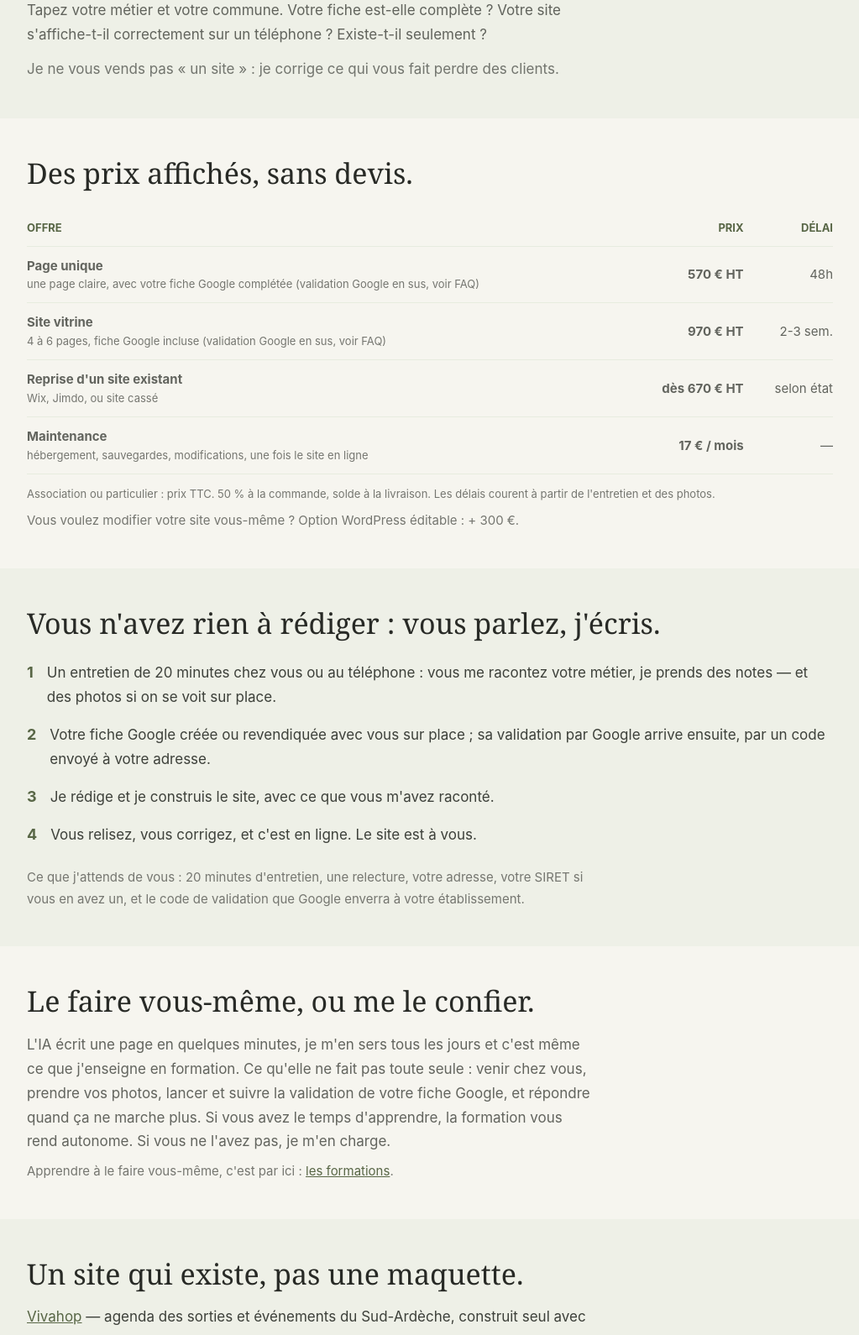
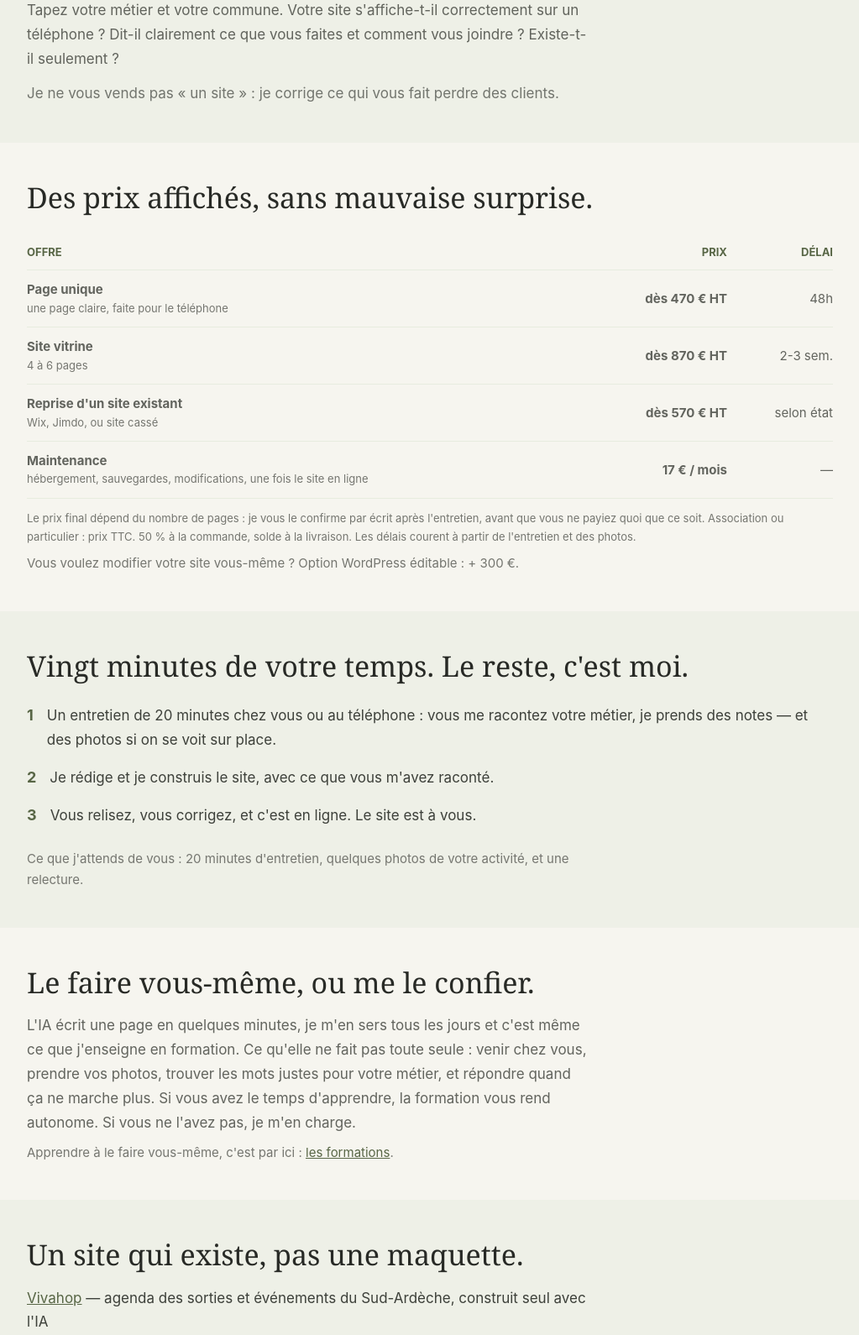
Before and after one commit to vincent-herm/opentek, an Astro site: page /site-internet in a window 1280 px wide. Shown: the part 606-2196 px from the top of the page at 84% size, without its empty margins (128-1151 px from the left). Built offline with nearby package versions, Linux system fonts and the light colour scheme; Astro itself is replaced by a stand-in of ours.

Commit message:
Site internet : fiche Google abandonnée, nouveaux prix, nouvelle accroche
La fiche Google imposait un délai hors de contrôle (la validation par
Google, déjà source de la contradiction sur les 48 h), la collecte du
SIRET et d'un code de validation, et une étape entière du processus.

- Fiche Google retirée de la page, de l'accueil, de Qui suis-je et du
  bloc sur-mesure ; le processus passe de quatre à trois étapes.
- Nouveaux prix, tous en "dès" : page unique 470 €, site vitrine 870 €,
  reprise 570 €, maintenance inchangée à 17 €/mois. "Sans devis" devient
  "sans mauvaise surprise", avec la précision que le prix final est
  confirmé par écrit après l'entretien : un "dès" promet un minimum.
- L'accroche "Vous n'avez rien à rédiger : vous parlez, j'écris"
  décrivait la méthode ; "Vingt minutes de votre temps. Le reste, c'est
  moi." dit ce que le client donne et ce qu'il reçoit.

Co-Authored-By: Claude Sonnet 5.5 <noreply@anthropic.com>

```diff
--- a/src/content/index.json
+++ b/src/content/index.json
@@ -13,7 +13,7 @@
       { "titre": "Formation IA", "texte": "De l'initiation à l'autonomie : N1 à N5, en inter ou intra, finançable OPCO/FIFPL/AGEFICE.", "critere": "Pour vous si vous voulez maîtriser les outils et gagner du temps dès le lendemain.", "lien": "/formation/" },
       { "titre": "Certification IA", "texte": "RS7344 — une formation qui prépare à une certification professionnelle, financement CPF en cours de référencement.", "critere": "Pour vous si vous voulez conduire un projet d'intégration dans votre entreprise, et le faire reconnaître.", "lien": "/certification/" },
       { "titre": "Sur mesure", "texte": "Automatisation, application, données, second cerveau, audit — sur devis, pour les TPE, PME et associations.", "critere": "Pour vous si vous avez un problème à résoudre, pas un produit à acheter.", "lien": "/sur-mesure/" },
-      { "titre": "Site internet", "texte": "Page unique, site vitrine, reprise d'un site existant, avec votre fiche Google — prix affichés.", "critere": "Pour vous si on vous cherche sur internet sans vous trouver.", "lien": "/site-internet/" }
+      { "titre": "Site internet", "texte": "Page unique, site vitrine, reprise d'un site existant — prix affichés dès 470 € HT.", "critere": "Pour vous si on vous cherche sur internet sans vous trouver.", "lien": "/site-internet/" }
     ]
   },
   "bio": "Ingénieur généraliste (ENI Metz), 25 ans d'enseignement à l'université. Aujourd'hui à Payzac, en Ardèche, j'accompagne celles et ceux qui veulent passer à l'action avec l'IA.",
--- a/src/content/qui-suis-je.json
+++ b/src/content/qui-suis-je.json
@@ -41,7 +41,7 @@
       },
       {
         "titre": "Site internet",
-        "texte": "Page unique, site vitrine ou reprise d'un site existant, fiche Google comprise — prix affichés.",
+        "texte": "Page unique, site vitrine ou reprise d'un site existant — prix affichés.",
         "lien": "/site-internet/"
       }
     ]
--- a/src/content/site-internet.json
+++ b/src/content/site-internet.json
@@ -1,36 +1,36 @@
 {
   "hero": {
     "title": "Quand on vous cherche sur Google, que voit-on ?",
-    "subtitle": "Je crée votre site et je complète votre fiche Google, avec vos mots. Pour les artisans, commerçants et associations du Sud-Ardèche.",
-    "description": "Un prix fixe, affiché avant qu'on se parle. Pas de devis à négocier.",
+    "subtitle": "Je crée votre site à partir de ce que vous me racontez. Pour les artisans, commerçants et associations du Sud-Ardèche.",
+    "description": "Des tarifs affichés dès 470 € HT, avant même qu'on se parle.",
     "ctaMail": "Envoyer le nom de mon entreprise",
     "ctaTel": "Appeler le 06 46 24 61 99"
   },
   "constat": {
     "etiquette": "Site internet",
     "titre": "C'est là que se perdent les appels.",
-    "texte1": "Tapez votre métier et votre commune. Votre fiche est-elle complète ? Votre site s'affiche-t-il correctement sur un téléphone ? Existe-t-il seulement ?",
+    "texte1": "Tapez votre métier et votre commune. Votre site s'affiche-t-il correctement sur un téléphone ? Dit-il clairement ce que vous faites et comment vous joindre ? Existe-t-il seulement ?",
     "texte2": "Je ne vous vends pas « un site » : je corrige ce qui vous fait perdre des clients."
   },
   "offres": {
-    "titre": "Des prix affichés, sans devis.",
+    "titre": "Des prix affichés, sans mauvaise surprise.",
     "lignes": [
       {
         "nom": "Page unique",
-        "detail": "une page claire, avec votre fiche Google complétée (validation Google en sus, voir FAQ)",
-        "prix": "570 € HT",
+        "detail": "une page claire, faite pour le téléphone",
+        "prix": "dès 470 € HT",
         "delai": "48h"
       },
       {
         "nom": "Site vitrine",
-        "detail": "4 à 6 pages, fiche Google incluse (validation Google en sus, voir FAQ)",
-        "prix": "970 € HT",
+        "detail": "4 à 6 pages",
+        "prix": "dès 870 € HT",
         "delai": "2-3 sem."
       },
       {
         "nom": "Reprise d'un site existant",
         "detail": "Wix, Jimdo, ou site cassé",
-        "prix": "dès 670 € HT",
+        "prix": "dès 570 € HT",
         "delai": "selon état"
       },
       {
@@ -40,22 +40,21 @@
         "delai": "—"
       }
     ],
-    "note": "Association ou particulier : prix TTC. 50 % à la commande, solde à la livraison. Les délais courent à partir de l'entretien et des photos.",
+    "note": "Le prix final dépend du nombre de pages : je vous le confirme par écrit après l'entretien, avant que vous ne payiez quoi que ce soit. Association ou particulier : prix TTC. 50 % à la commande, solde à la livraison. Les délais courent à partir de l'entretien et des photos.",
     "wordpress": "Vous voulez modifier votre site vous-même ? Option WordPress éditable : + 300 €."
   },
   "processus": {
-    "titre": "Vous n'avez rien à rédiger : vous parlez, j'écris.",
-    "note": "Ce que j'attends de vous : 20 minutes d'entretien, une relecture, votre adresse, votre SIRET si vous en avez un, et le code de validation que Google enverra à votre établissement.",
+    "titre": "Vingt minutes de votre temps. Le reste, c'est moi.",
+    "note": "Ce que j'attends de vous : 20 minutes d'entretien, quelques photos de votre activité, et une relecture.",
     "etapes": [
       "Un entretien de 20 minutes chez vous ou au téléphone : vous me racontez votre métier, je prends des notes — et des photos si on se voit sur place.",
-      "Votre fiche Google créée ou revendiquée avec vous sur place ; sa validation par Google arrive ensuite, par un code envoyé à votre adresse.",
       "Je rédige et je construis le site, avec ce que vous m'avez raconté.",
       "Vous relisez, vous corrigez, et c'est en ligne. Le site est à vous."
     ]
   },
   "ia": {
     "titre": "Le faire vous-même, ou me le confier.",
-    "texte": "L'IA écrit une page en quelques minutes, je m'en sers tous les jours et c'est même ce que j'enseigne en formation. Ce qu'elle ne fait pas toute seule : venir chez vous, prendre vos photos, lancer et suivre la validation de votre fiche Google, et répondre quand ça ne marche plus. Si vous avez le temps d'apprendre, la formation vous rend autonome. Si vous ne l'avez pas, je m'en charge.",
+    "texte": "L'IA écrit une page en quelques minutes, je m'en sers tous les jours et c'est même ce que j'enseigne en formation. Ce qu'elle ne fait pas toute seule : venir chez vous, prendre vos photos, trouver les mots justes pour votre métier, et répondre quand ça ne marche plus. Si vous avez le temps d'apprendre, la formation vous rend autonome. Si vous ne l'avez pas, je m'en charge.",
     "note": "Apprendre à le faire vous-même, c'est par ici :",
     "lienFormation": "/formation/"
   },
@@ -83,7 +82,7 @@
   "faq": [
     {
       "question": "Combien de temps pour être en ligne ?",
-      "reponse": "Page unique : 48h après l'entretien et les photos. Site vitrine : 2-3 semaines. La fiche Google, elle, dépend de Google : sa validation peut prendre jusqu'à 5 jours ouvrés."
+      "reponse": "Page unique : 48h après l'entretien et les photos. Site vitrine : 2-3 semaines."
     },
     {
       "question": "Je n'ai pas de texte, pas de photos.",
--- a/src/content/sur-mesure.json
+++ b/src/content/sur-mesure.json
@@ -51,7 +51,7 @@
   },
   "site": {
     "titre": "Vous cherchez simplement un site internet ?",
-    "texte": "C'est ma seule offre à prix affichés : page unique, site vitrine, ou reprise d'un site existant, avec votre fiche Google.",
+    "texte": "C'est ma seule offre à prix affichés : page unique, site vitrine, ou reprise d'un site existant.",
     "cta": "Voir les offres de site internet →"
   },
   "faq": [
--- a/src/pages/site-internet/index.astro
+++ b/src/pages/site-internet/index.astro
@@ -3,7 +3,7 @@ import Layout from '../../layouts/Layout.astro';
 import content from '../../content/site-internet.json';
 ---
 
-<Layout title="Site internet — Création de site et fiche Google, Sud-Ardèche" description="Site web et fiche Google pour artisans, commerçants et associations du Sud-Ardèche. Prix affichés, vous n'avez rien à rédiger.">
+<Layout title="Site internet — Création de site pour artisans et commerçants, Sud-Ardèche" description="Site web pour artisans, commerçants et associations du Sud-Ardèche, à prix affichés dès 470 € HT. Vingt minutes de votre temps, le reste c'est moi.">
   <section class="section-hero">
     <div class="wrap">
       <h1 class="titre-page">{content.hero.title}</h1>
```
